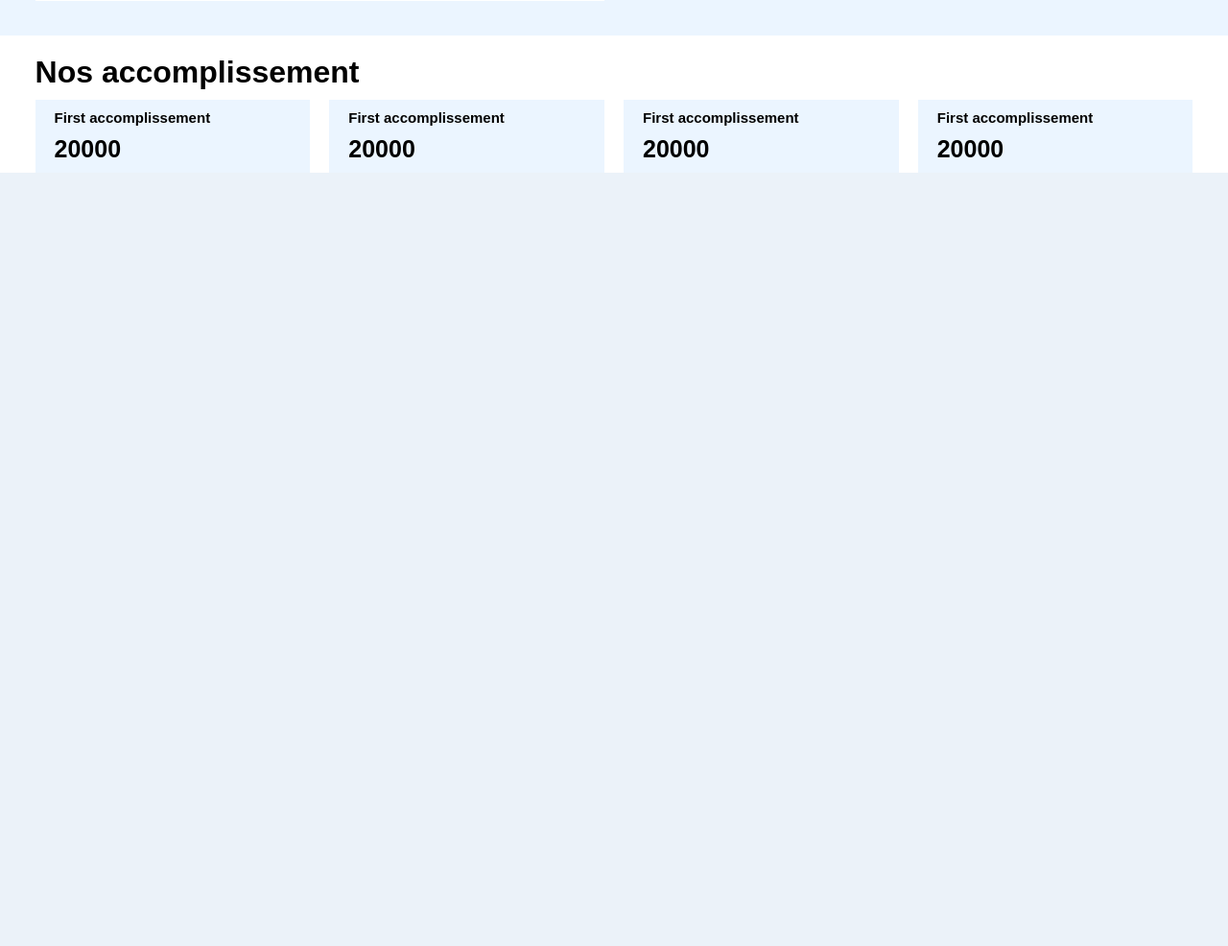
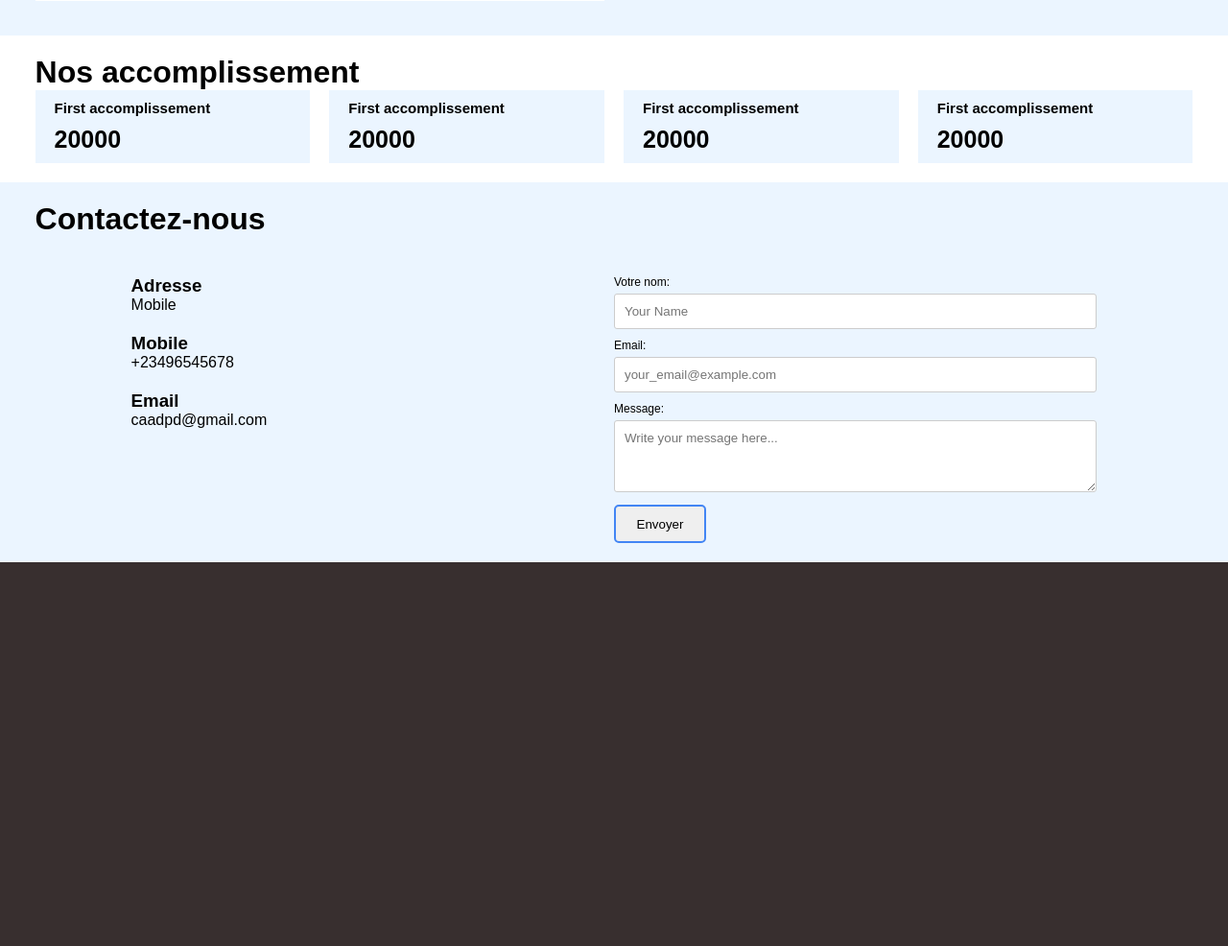
Before and after one commit to firminfinva/caapdpd, a Django app: page / in a window 1280 px wide. Shown: the part 2873-3859 px from the top of the page at 96% size. Before the commit the page ends 3053 px from the top, so only its background shows below. Run offline with Django 5.2, Linux system fonts and the light colour scheme; some libraries are stand-ins or nearby versions.

Commit message:
add contact to the home page

```diff
--- a/home/templates/home/home.html
+++ b/home/templates/home/home.html
@@ -9,6 +9,8 @@
     <meta name="viewport"
           content="width=device-width, user-scalable=no, initial-scale=1.0, maximum-scale=1.0, minimum-scale=1.0">
     <meta http-equiv="X-UA-Compatible" content="ie=edge">
+    <script src="https://kit.fontawesome.com/yourcode.js" crossorigin="anonymous"></script>
+
     <title>Document</title>
     <link
             rel="stylesheet"
@@ -145,6 +147,47 @@
             </div>
         </div>
     </div>
+    <div class="contact">
+        <h1>Contactez-nous</h1>
+        <div class="contact-content">
+            <div class="left-side-contact">
+                <div>
+                    <h3>Adresse</h3>
+                    <div>Mobile</div>
+                </div>
+                <div>
+                    <h3>Mobile</h3>
+                    <div>+23496545678</div>
+                </div>
+                <div>
+                    <h3>Email</h3>
+                    <div>caadpd@gmail.com</div>
+                </div>
+                <div class="social-icons">
+                    <a href="https://www.facebook.com/" target="_blank"><i class="fab fa-facebook-f"></i></a>
+                    <a href="https://www.youtube.com/" target="_blank"><i class="fab fa-youtube"></i></a>
+                    <a href="https://twitter.com/?lang=en" target="_blank"><i class="fab fa-twitter"></i></a>
+                    <a href="https://www.instagram.com/" target="_blank"><i class="fab fa-instagram"></i></a>
+                  </div>
+
+            </div>
+            <div class="right-side-contact">
+                <form id="contact-form">
+                    <label for="name">Votre nom:</label>
+                    <input type="text" id="name" name="name" placeholder="Your Name" required>
+                    <label for="email">Email:</label>
+                    <input type="email" id="email" name="email" placeholder="your_email@example.com" required>
+                    <label for="message">Message:</label>
+                    <textarea id="message" name="message" rows="5" placeholder="Write your message here..." required></textarea>
+                    <button type="submit">Envoyer</button>
+                  </form>
+            </div>
+        </div>
+
+    </div>
+    <footer>
+
+    </footer>
 </body>
 </html>
 {% endblock content %}
--- a/static/css/homepage.css
+++ b/static/css/homepage.css
@@ -142,10 +142,10 @@
   flex-direction: column;
   gap: 50px;
 }
-  .accomplissement{
+  .accomplissement, .contact{
     padding: 20px clamp(0.313rem, -1.429rem + 4.643vw, 2.75rem);
     background-color: white;
-    height: 100px;
+    height: auto;
   }
   .accomplissement-content{
     display: flex;
@@ -154,7 +154,7 @@
     gap: 20px;
     min-height: 80%;
     width: 100%;
-    margin-top: 10px;
+    margin-top: 10px 0;
   }
   .accomplissement-content>div{
     display: flex;
@@ -170,9 +170,70 @@
     font-size: 15px;
     width: 200px;
   }
+  .contact{
+    background-color: var(--secondary-color);
+  }
+  .contact-content{
+    display: flex;
+    width: 100%;
+    margin-top: 40px;
+    padding: 0 100px;
+  }
+  .contact-content>div{
+    width: 50%;
+  }
+  .left-side-contact{
+    display: flex;
+    flex-direction: column;
+    gap: 20px;
+  }
+  .right-side-contact{
+    font-size: 12px;
+  }
+
+  label {
+    display: block;
+    margin-bottom: 5px;
+  }
+
+  input[type="text"],
+  input[type="email"],
+  textarea {
+    width: 100%;
+    padding: 10px;
+    border: 1px solid #ccc;
+    border-radius: 3px;
+    box-sizing: border-box;
+    margin-bottom: 10px;
+  }
+
+  textarea {
+    height: 75px;
+  }
+  .social-icons {
+    display: flex; /* Arranges icons horizontally */
+    justify-content: space-between; /* Spreads icons evenly */
+    margin: 10px 0; /* Adds some margin */
+  }
+
+  .social-icons a {
+    color: inherit; /* Inherit text color from parent */
+    font-size: 20px; /* Adjust icon size */
+    margin: 0 5px; /* Add spacing between icons */
+  }
+
+  .social-icons a:hover {
+    color: #00aced; /* Change color on hover */
+  }
+
+  footer{
+    height: 50vh;
+    background-color: #382f2f;
+  }
 
 @media (max-width: 920px) {
   .homeContent{
+    box-sizing: border-box;
     height: auto;
     padding: 20px 10px;
   }
@@ -210,6 +271,9 @@
   .right-service{
     gap: 10px;
   }
+  .accomplissement>h1{
+    margin-left: 10px;
+  }
   .accomplissement-content{
     flex-direction: column;
   }
```
Also changed, not shown: static/images/contact.jpg (added).
